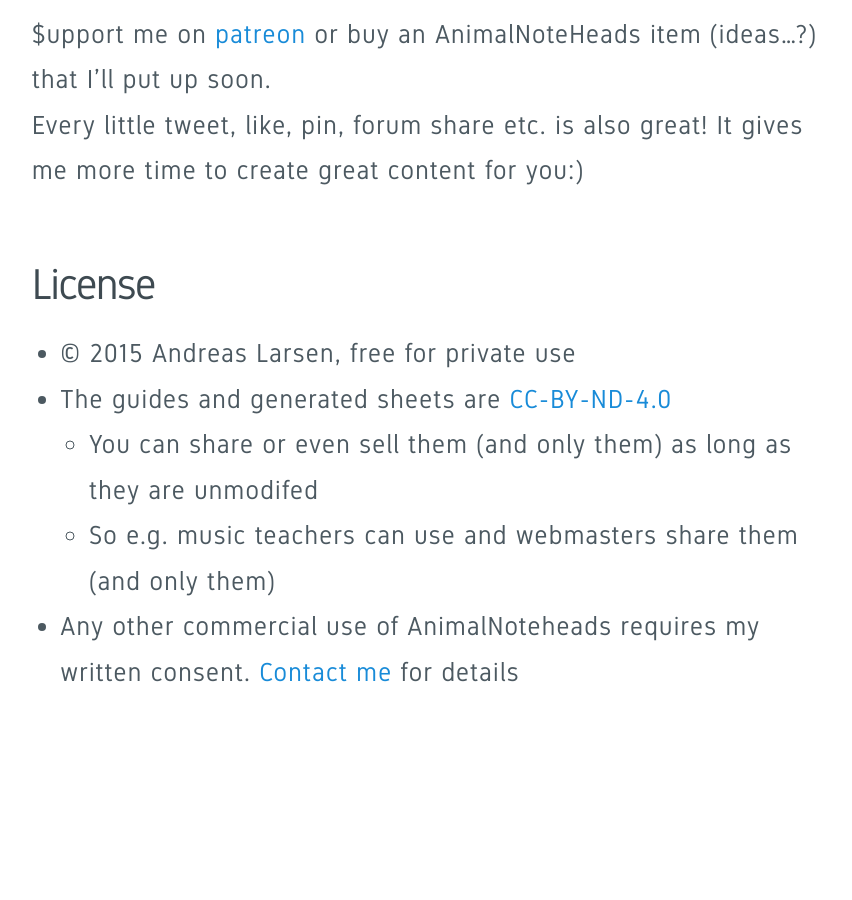
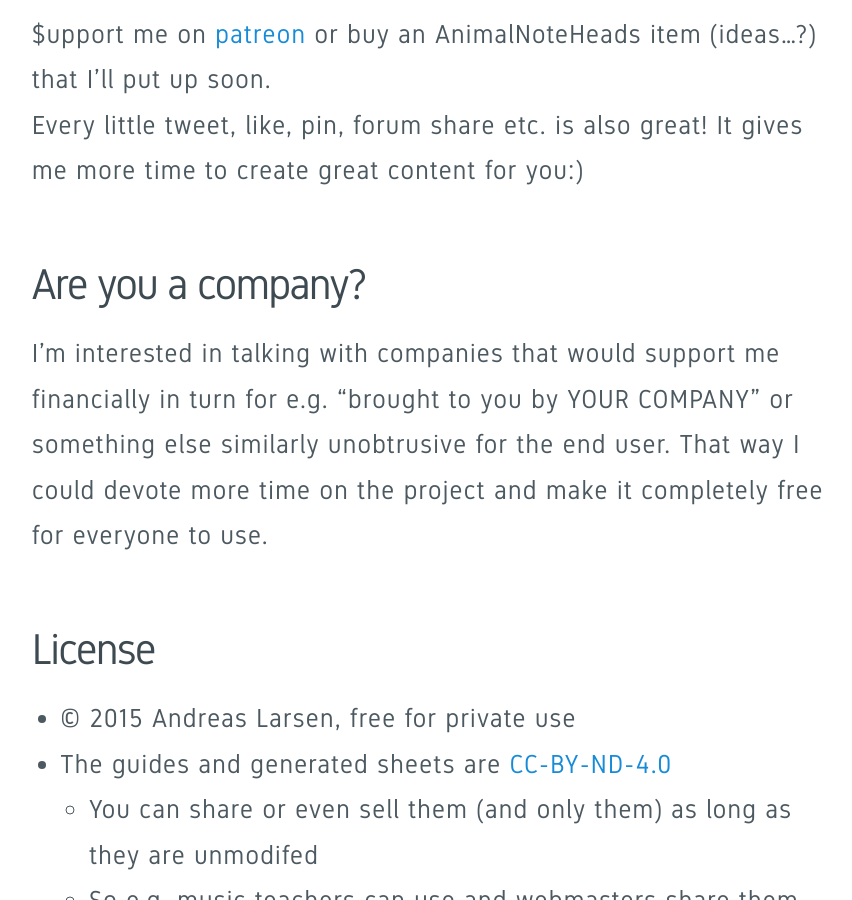
Before and after one commit to larsenwork/animalnoteheads, a Jekyll site: the page built from index.md, in a window 1280 px wide and 900 px high, scrolled down 3140 px. Shown: the whole window, without its empty margins (208-1060 px from the left). Built offline with Jekyll 4.4.1, drawn with Linux system fonts in a browser that asks for light colours; comment, search, counter and statistics services are not loaded; before the commit the page ends 4015 px from its top, so only the background shows below that; some of the changed text lies outside the part shown.

Commit message:
pdf update

```diff
--- a/index.md
+++ b/index.md
@@ -16,7 +16,7 @@
 ### Guides
 
 - Color [A4](assets/pdf/AnimalNoteHeads-keys-en-A4.pdf){:target="_blank"} - [US Letter](assets/pdf/AnimalNoteHeads-keys-en-Letter.pdf){:target="_blank"}
-- ÷Color [A4](assets/pdf/AnimalNoteHeads-keys-en-bw-A4.pdf){:target="_blank"} - [US Letter](assets/pdf/AnimalNoteHeads-keys-en-bw-Letter.pdf){:target="_blank"}
+- Black outline [A4](assets/pdf/AnimalNoteHeads-keys-en-bw-A4.pdf){:target="_blank"} - [US Letter](assets/pdf/AnimalNoteHeads-keys-en-bw-Letter.pdf){:target="_blank"}
 - Print (100%) and cut it
 - Put it just above the keys on the piano
 
@@ -50,9 +50,16 @@
 $upport me on [patreon](https://www.patreon.com/andreaslarsen){:target="_blank"} or buy an AnimalNoteHeads item (ideas...?) that I'll put up soon.
 Every little tweet, like, pin, forum share etc. is also great! It gives me more time to create great content for you:)
 
+### Are you a company?
+
+I'm interested in talking with companies that would support me financially in turn for e.g. "brought to you by YOUR COMPANY" or something else similarly unobtrusive for the end user. That way I could devote more time on the project and make it completely free for everyone to use.
+
 ### License
 * © 2015 Andreas Larsen, free for private use
 * The guides and generated sheets are [CC-BY-ND-4.0](https://creativecommons.org/licenses/by-nd/4.0/)
   * You can share or even sell them (and only them) as long as they are unmodifed
   * So e.g. music teachers can use and webmasters share them (and only them)
-* Any other commercial use of AnimalNoteheads requires my written consent. [Contact me](https://twitter.com/andreaslarsendk){:target="_blank"} for details
+  * Any other commercial use of AnimalNoteheads requires my written consent.
+
+### Contact
+[@andreaslarsendk](https://twitter.com/andreaslarsendk){:target="_blank"} & andreaslarsen86@gmail.com
```
Also changed, not shown: 5 other files.
